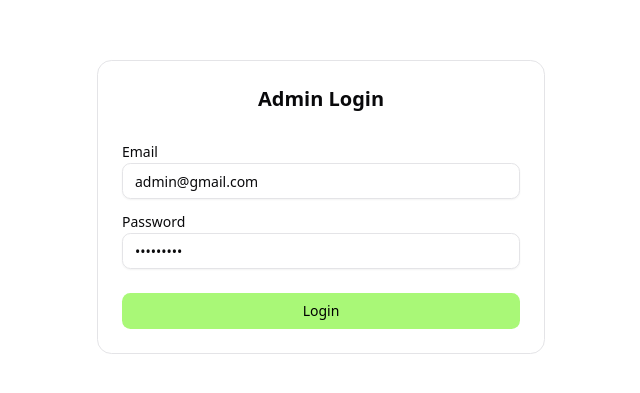
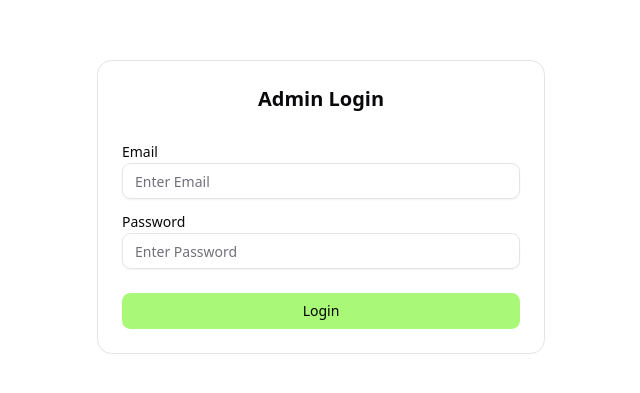
Before and after one commit to rasel-chowdhury1/lenguable-admin, a Next.js app: page / in a window 1280 px wide. Shown: the part 193-586 px from the top of the page, without its empty margins (319-959 px from the left). Built offline with nearby package versions, Linux system fonts and the light colour scheme; no server answers.

Commit message:
default credentials removed

```diff
--- a/src/app/page.tsx
+++ b/src/app/page.tsx
@@ -41,8 +41,8 @@ const LoginPage = () => {
   } = useForm<LoginFormValues>({
     resolver: zodResolver(loginSchema),
     defaultValues: {
-      email: "admin@gmail.com",
-      password: "admin@123",
+      email: "",
+      password: "",
     },
   });
 
```
